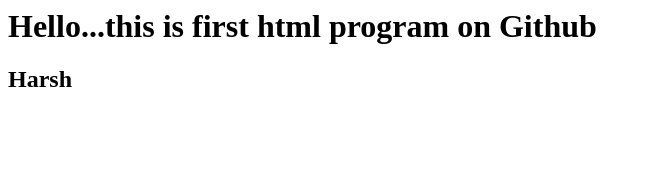
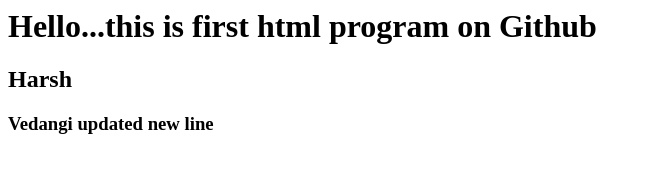
Before and after one commit to gijarevedangi/Main_Repository, a plain HTML site: page Hello.html in a window 1280 px wide. Shown: the whole page, without its empty margins (0-651 px from the left). Drawn offline with Linux system fonts and the light colour scheme.

Commit message:
Update Hello.html

```diff
--- a/Hello.html
+++ b/Hello.html
@@ -3,5 +3,6 @@
 <body>
   <h1>Hello...this is first html program on Github</h1>
   <h2>Harsh</h2>
+  <h3>Vedangi updated new line</h3>
   </body>
 </html>
```
